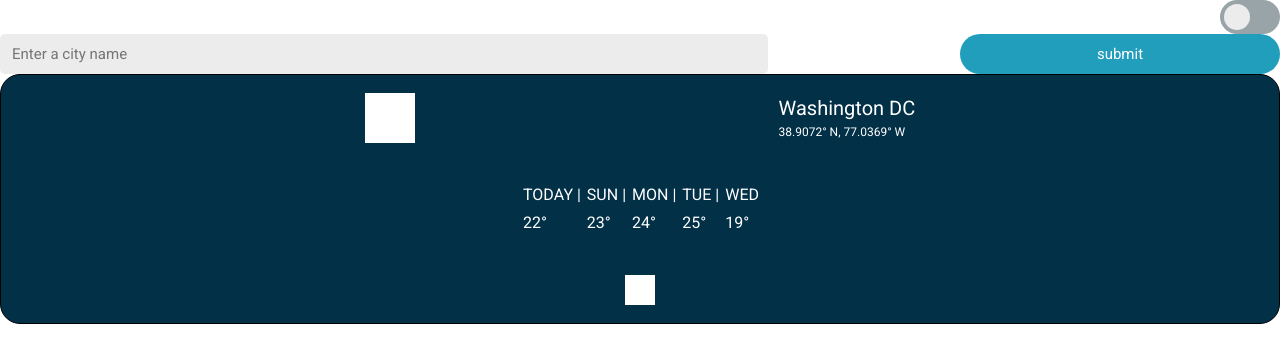
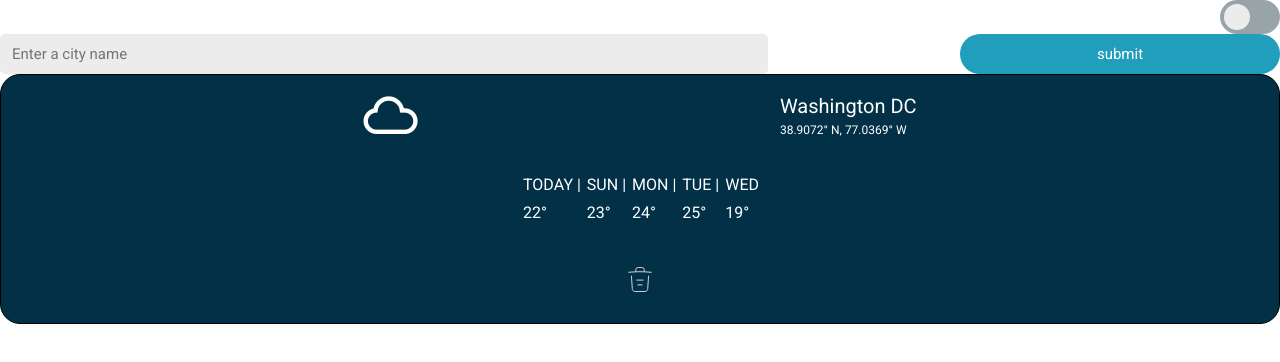
Before and after one commit to anavarro99dev/AGILE-proyect-vue3, a Vue app: page / in a window 1280 px wide. Shown: the top 362 px of the page. Built offline with nearby package versions, Linux system fonts and the light colour scheme.

Commit message:
weather-icon adicionados

```diff
--- a/package.json
+++ b/package.json
@@ -10,7 +10,8 @@
   },
   "dependencies": {
     "sass": "^1.57.1",
-    "vue": "^3.2.37"
+    "vue": "^3.2.37",
+    "weather-icons": "^1.3.2"
   },
   "devDependencies": {
     "@vitejs/plugin-vue": "^3.1.0",
--- a/src/components/Card.vue
+++ b/src/components/Card.vue
@@ -1,7 +1,7 @@
 <template>
   <div class="card-container">
     <div class="card-header">
-      <div class="card-header--icon"><span> </span></div>
+      <span class="card-header--icon"><i class="wi wi-cloud"> </i></span>
       <div class="card-header--city">
         <h3>Washington DC</h3>
         <span>38.9072° N, 77.0369° W</span>
@@ -34,8 +34,8 @@
 <style lang="scss" scoped>
 .card-container {
   display: grid;
-  grid-template-columns: auto;
-  grid-template-rows: auto auto auto;
+  grid-template-columns: 1fr;
+  grid-template-rows: 1fr 1fr 1fr;
   justify-items: center;
   align-items: center;
 
@@ -45,8 +45,8 @@
 
   height: 25rem;
 
-  *{
-    color: #FFFFFF;
+  * {
+    color: #ffffff;
   }
 }
 
@@ -65,10 +65,9 @@
 }
 
 .card-header--icon {
-  background-color: white;
-
-  width: 5rem;
-  height: 5rem;
+  i {
+    font-size: 5rem;
+  }
 }
 
 .card--body {
@@ -82,9 +81,24 @@
 }
 
 .card--icon-delete {
-  background-color: white;
+  align-self: center;
+  justify-self: center;
 
-  width: 3rem;
-  height: 3rem;
+  span {
+    display: inline-block;
+
+    background-image: url("../assets/eliminar.svg");
+    background-repeat: no-repeat;
+    background-size: contain;
+
+    width: 2.5rem;
+    height: 2.5rem;
+  }
+  span:hover {
+    cursor: pointer;
+
+    width: 3.5rem;
+    height: 3.5rem;
+  }
 }
 </style>
--- a/src/main.ts
+++ b/src/main.ts
@@ -1,5 +1,8 @@
 import { createApp } from 'vue'
 import './style.css'
+
+import 'weather-icons/css/weather-icons.min.css'
+
 import App from './App.vue'
 
 createApp(App).mount('#app')
```
Also changed, not shown: src/assets/eliminar.svg (added), 1 other file (tests, documents, lock files or other folders).
